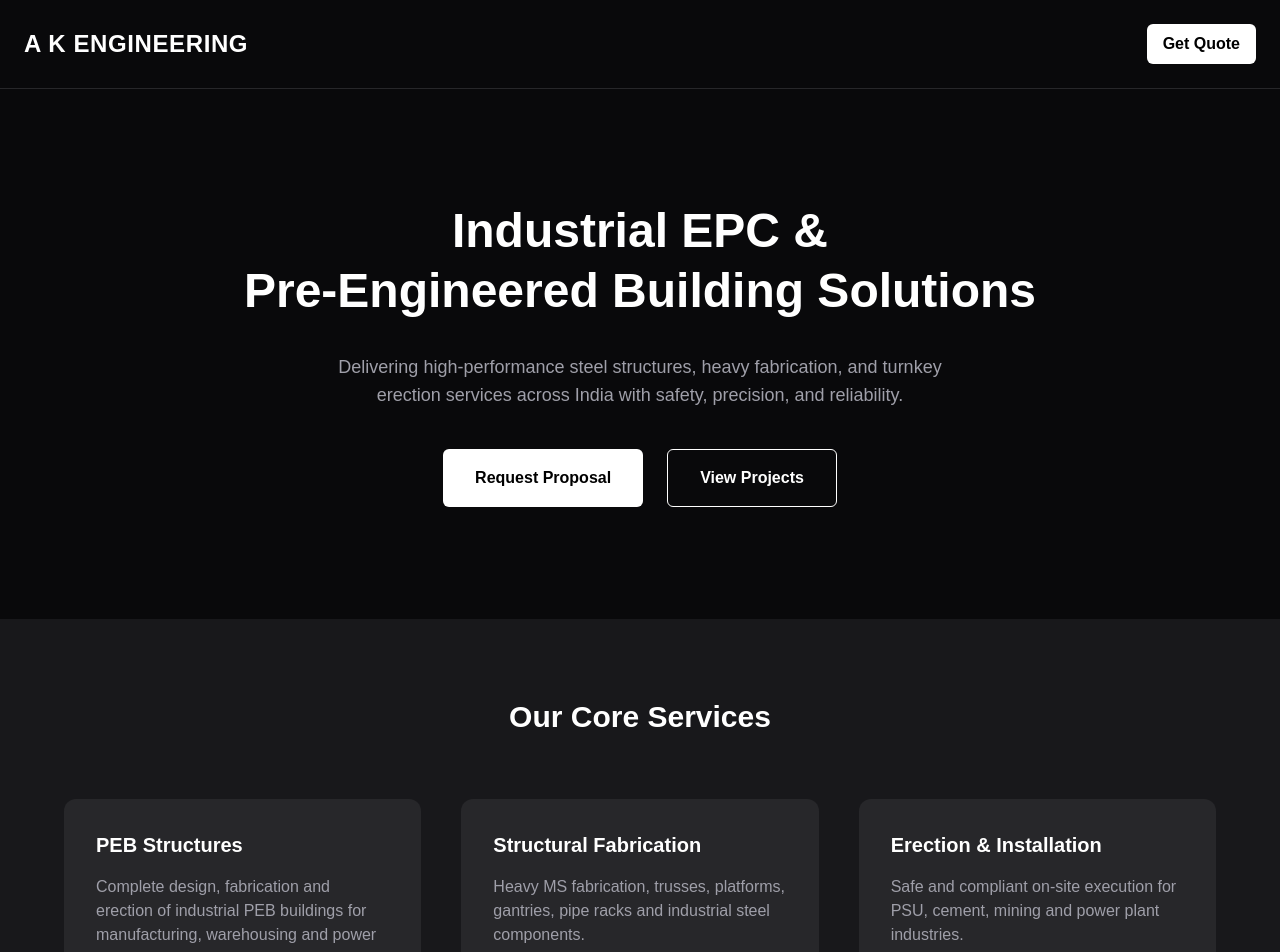
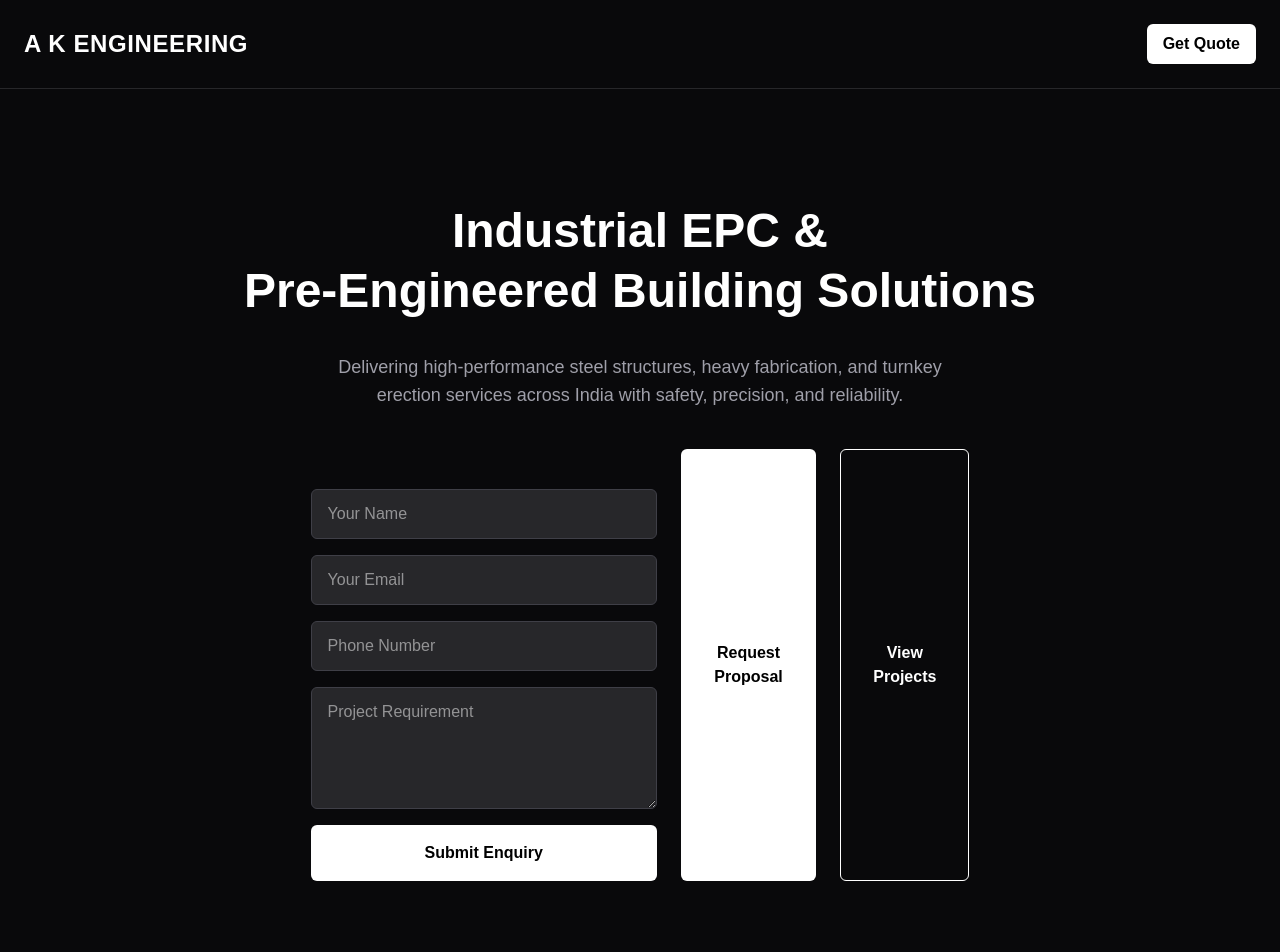
Before and after one commit to asak-coder/aken-frontend, a Next.js app: page / in a window 1280 px wide. Shown: the top 952 px of the page. Built offline with nearby package versions, Linux system fonts and the light colour scheme.

Commit message:
Step 3 - Add lead form connected to backend

```diff
--- a/src/app/page.js
+++ b/src/app/page.js
@@ -28,6 +28,51 @@ export default function Home() {
         </p>
 
         <div className="flex gap-6">
+            <form
+  action="https://aken-backend-1.onrender.com/api/leads"
+  method="POST"
+  className="flex flex-col gap-4 w-full max-w-md mt-10"
+>
+  <input
+    type="text"
+    name="name"
+    placeholder="Your Name"
+    required
+    className="px-4 py-3 rounded-md bg-zinc-800 border border-zinc-700 focus:outline-none"
+  />
+
+  <input
+    type="email"
+    name="email"
+    placeholder="Your Email"
+    required
+    className="px-4 py-3 rounded-md bg-zinc-800 border border-zinc-700 focus:outline-none"
+  />
+
+  <input
+    type="text"
+    name="phone"
+    placeholder="Phone Number"
+    required
+    className="px-4 py-3 rounded-md bg-zinc-800 border border-zinc-700 focus:outline-none"
+  />
+
+  <textarea
+    name="message"
+    placeholder="Project Requirement"
+    required
+    rows="4"
+    className="px-4 py-3 rounded-md bg-zinc-800 border border-zinc-700 focus:outline-none"
+  />
+
+  <button
+    type="submit"
+    className="px-8 py-4 bg-white text-black font-semibold rounded-md hover:bg-gray-300 transition"
+  >
+    Submit Enquiry
+  </button>
+</form>
+
           <button className="px-8 py-4 bg-white text-black font-semibold rounded-md hover:bg-gray-300 transition">
             Request Proposal
           </button>
```
